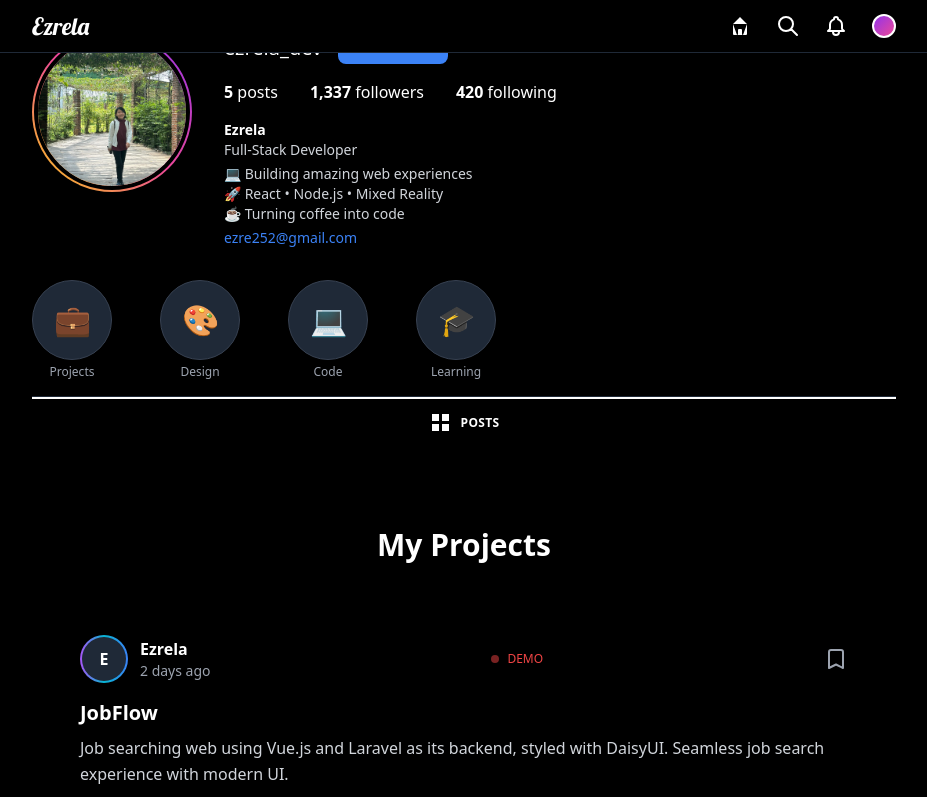
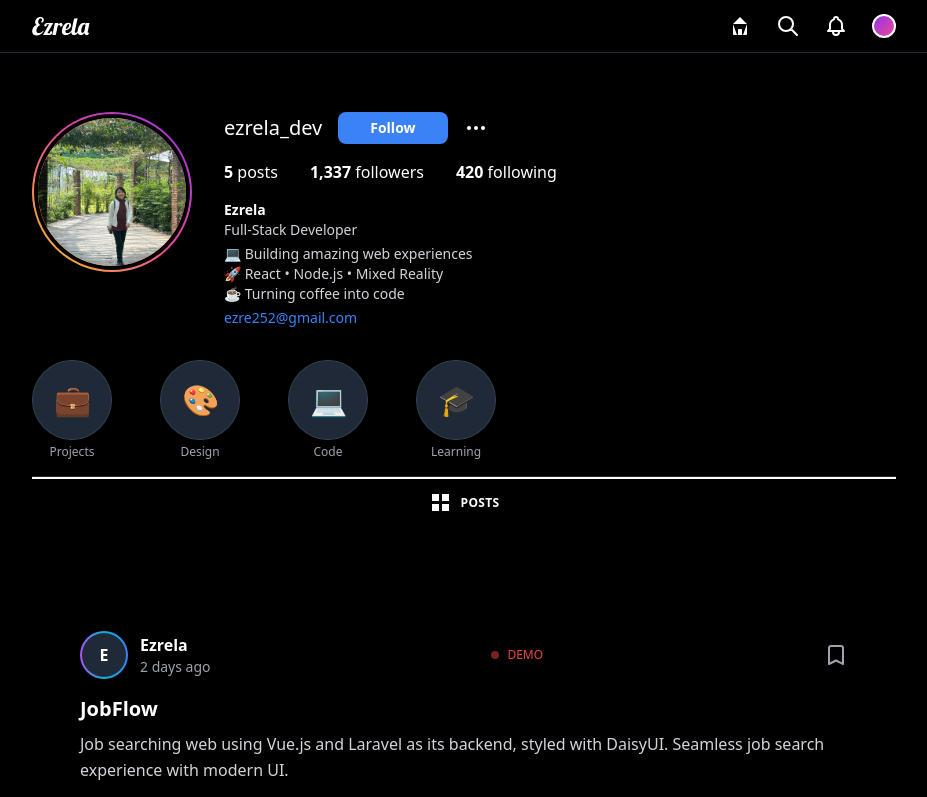
Before and after one commit to ezrelafidelynn/Portofolio, a React (Vite) app: page / in a window 1280 px wide. Shown: the top 797 px of the page, without its empty margins (176-1103 px from the left). Built offline with nearby package versions, Linux system fonts and the light colour scheme.

Commit message:
Fix navbar overlap and remove duplicate 'My Projects' heading

```diff
--- a/src/components/Hero.jsx
+++ b/src/components/Hero.jsx
@@ -8,7 +8,7 @@ const Hero = () => {
   const [activeTab, setActiveTab] = useState("posts");
 
   return (
-    <section className="pt-0 pb-0 bg-black min-h-screen">
+    <section className="pt-20 pb-0 bg-black min-h-screen">
       <div className="max-w-4xl mx-auto px-4">
         {/* Profile Header */}
         <div className="flex items-start gap-8 mb-8 pt-8">
--- a/src/components/Projects.jsx
+++ b/src/components/Projects.jsx
@@ -92,10 +92,6 @@ const Projects = () => {
   return (
     <section className="py-20 px-6">
       <div className="max-w-4xl mx-auto">
-        {/* My Projects Heading */}
-        <div className="flex justify-center mb-12">
-          <h2 className="text-3xl font-bold text-gradient">My Projects</h2>
-        </div>
         {/* Projects Feed */}
         <div className="space-y-8">
           {filteredProjects.map((project, index) => (
```
